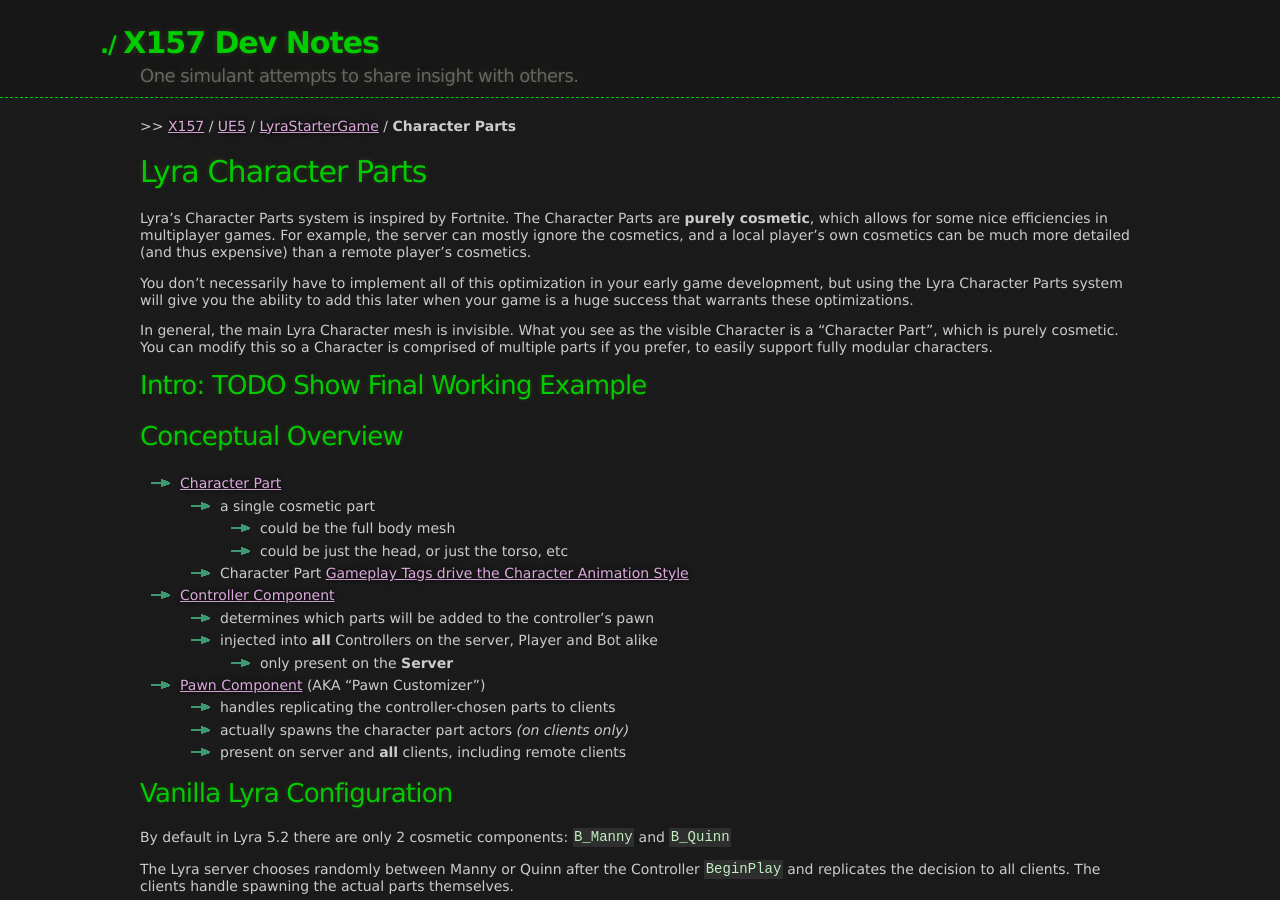
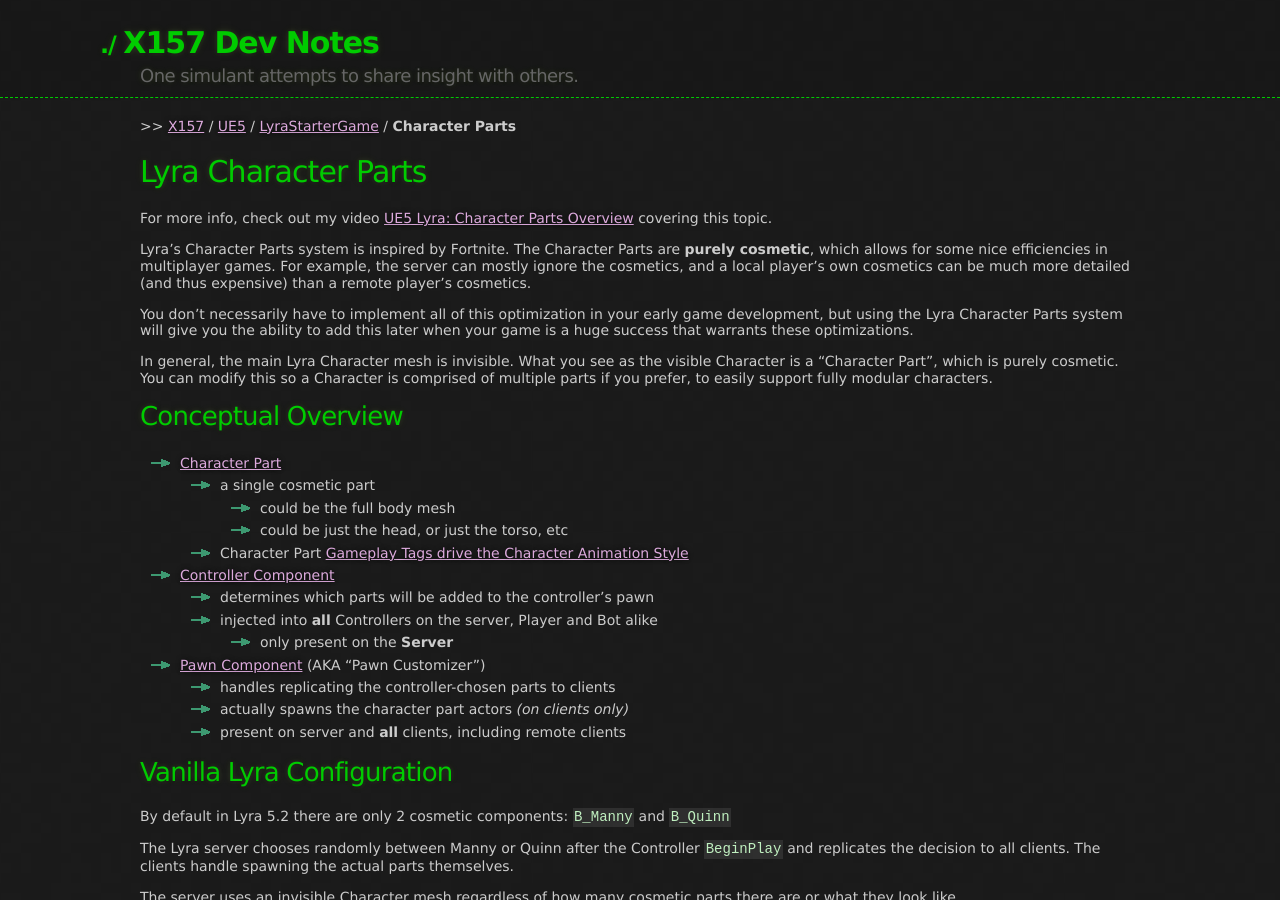
Before and after one commit to x157/x157.github.io, a Jekyll site: the page built from UE5/LyraStarterGame/CharacterParts/index.md, in a window 1280 px wide and 900 px high. Built offline with Jekyll 4.4.1, drawn with Linux system fonts in a browser that asks for light colours.

Commit message:
Link YT Video

```diff
--- a/UE5/LyraStarterGame/CharacterParts/index.md
+++ b/UE5/LyraStarterGame/CharacterParts/index.md
@@ -6,6 +6,9 @@
 ---
 
 # Lyra Character Parts
+
+For more info, check out my video [UE5 Lyra: Character Parts Overview](https://youtu.be/PYZmQPkvY5M)
+covering this topic.
 
 Lyra's Character Parts system is inspired by Fortnite.
 The Character Parts are **purely cosmetic**, which allows for some nice efficiencies
@@ -20,10 +23,6 @@
 What you see as the visible Character is a "Character Part", which is purely cosmetic.
 You can modify this so a Character is comprised of multiple parts if you prefer,
 to easily support fully modular characters.
-
-
-## Intro: TODO Show Final Working Example
-
 
 
 ## Conceptual Overview
```
